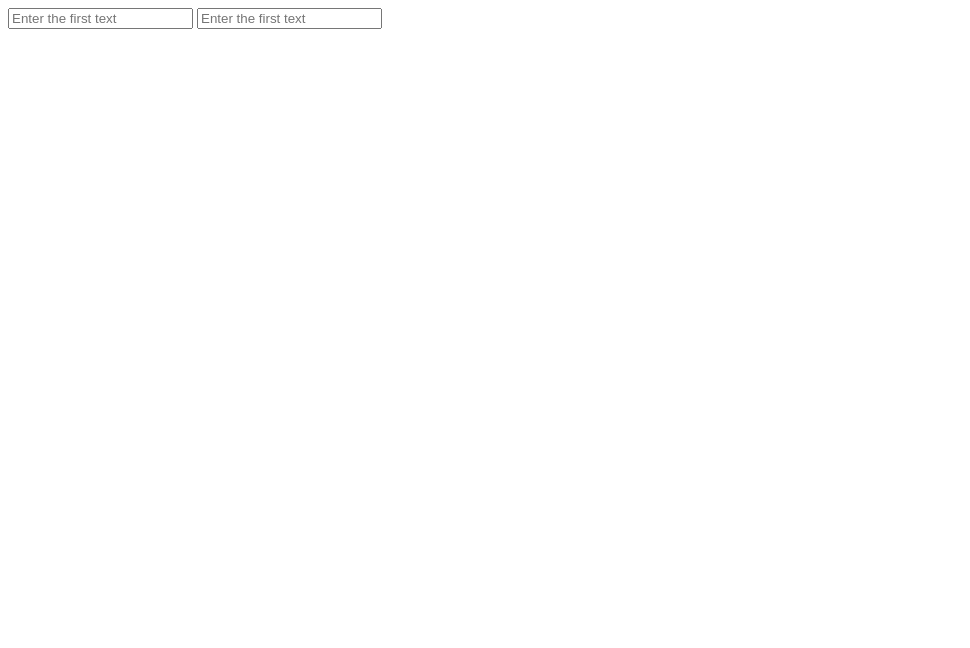
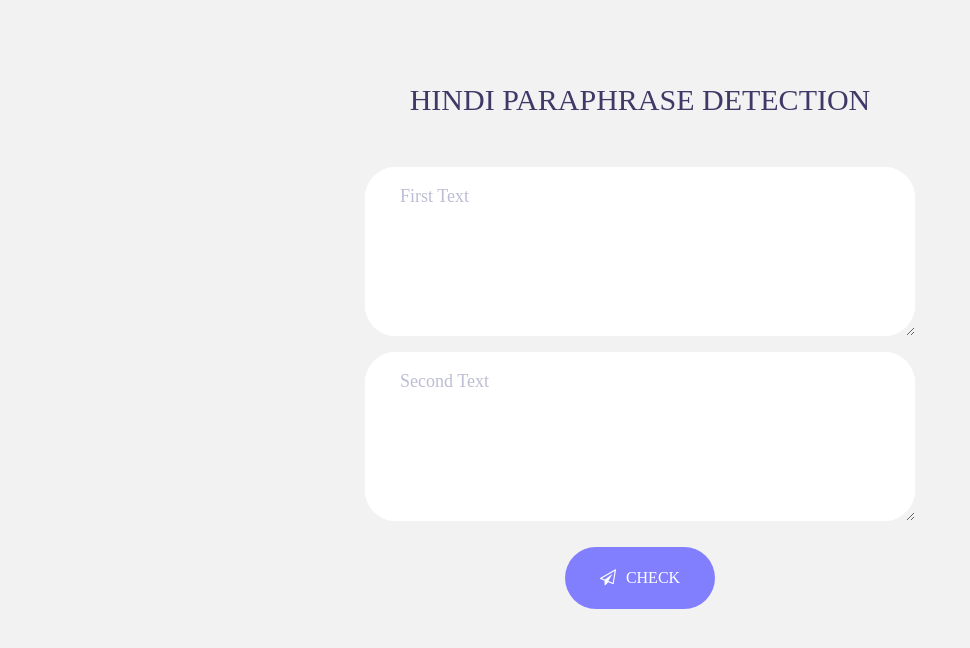
Before and after one commit to PillaiManish/Hindi-Paraphrase-Detection, a Django app: page /as/ in a window 1280 px wide. Shown: the top 648 px of the page, without its empty margins (0-970 px from the left). Run offline with Django 3.2, Linux system fonts and the light colour scheme; some libraries are stand-ins or nearby versions; some web fonts are replaced.

Commit message:
Form Part Completed

```diff
--- a/Hindi_Paraphrase_Detection/settings.py
+++ b/Hindi_Paraphrase_Detection/settings.py
@@ -121,7 +121,9 @@
 # https://docs.djangoproject.com/en/3.2/howto/static-files/
 
 STATIC_URL = '/static/'
-
+STATICFILES_DIRS = [
+    os.path.join(BASE_DIR,'static'),
+]
 # Default primary key field type
 # https://docs.djangoproject.com/en/3.2/ref/settings/#default-auto-field
 
--- a/templates/index.html
+++ b/templates/index.html
@@ -1,12 +1,85 @@
-<html>
-    <head>
-        <title>Paraphrase Detection</title>
-    </head>
+{% load static %}
+<!DOCTYPE html>
+<html lang="en">
+<head>
+	<title>Contact V10</title>
+	<meta charset="UTF-8">
+	<meta name="viewport" content="width=device-width, initial-scale=1">
+<!--===============================================================================================-->
+	<link rel="icon" type="image/png" href="{%static "images/icons/favicon.ico" %}"/>
+<!--===============================================================================================-->
+	<link rel="stylesheet" type="text/css" href="{%static "vendor/bootstrap/css/bootstrap.min.css" %}">
+<!--===============================================================================================-->
+	<link rel="stylesheet" type="text/css" href="{%static "fonts/font-awesome-4.7.0/css/font-awesome.min.css" %}">
+<!--===============================================================================================-->
+	<link rel="stylesheet" type="text/css" href="{%static "vendor/animate/animate.css" %}">
+<!--===============================================================================================-->
+	<link rel="stylesheet" type="text/css" href="{%static "vendor/css-hamburgers/hamburgers.min.css" %}">
+<!--===============================================================================================-->
+	<link rel="stylesheet" type="text/css" href="{%static "vendor/animsition/css/animsition.min.css" %}">
+<!--===============================================================================================-->
+	<link rel="stylesheet" type="text/css" href="{%static "vendor/select2/select2.min.css" %}">
+<!--===============================================================================================-->
+	<link rel="stylesheet" type="text/css" href="{%static "vendor/daterangepicker/daterangepicker.css" %}">
+<!--===============================================================================================-->
+	<link rel="stylesheet" type="text/css" href="{%static "css/util.css" %}">
+	<link rel="stylesheet" type="text/css" href="{%static "css/main.css" %}">
+<!--===============================================================================================-->
+</head>
+<body>
 
-    <body>
-        <form method="POST">
-            <input type="text" name="phrase1" placeholder="Enter the first text">
-            <input type="text" name="phrase1" placeholder="Enter the first text">
-        </form>
-    </body>
+
+	<div class="container-contact100">
+
+		<div class="wrap-contact100">
+			<form class="contact100-form validate-form" method="POST">
+                {% csrf_token %}
+				<span class="contact100-form-title">
+					Hindi Paraphrase Detection
+				</span>
+
+                <div class="wrap-input100 validate-input" data-validate = "Please enter the text">
+					<textarea class="input100" name="phrase1" placeholder="First Text"></textarea>
+					<span class="focus-input100"></span>
+				</div>
+
+				<div class="wrap-input100 validate-input" data-validate = "Please enter the text">
+					<textarea class="input100" name="phrase2" placeholder="Second Text"></textarea>
+					<span class="focus-input100"></span>
+				</div>
+
+				<div class="container-contact100-form-btn">
+					<button class="contact100-form-btn">
+						<span>
+							<i class="fa fa-paper-plane-o m-r-6" aria-hidden="true"></i>
+							Check
+						</span>
+					</button>
+				</div>
+			</form>
+		</div>
+	</div>
+
+
+
+	<div id="dropDownSelect1"></div>
+
+<!--===============================================================================================-->
+	<script src="{%static "vendor/jquery/jquery-3.2.1.min.js" %}"></script>
+<!--===============================================================================================-->
+	<script src="{%static "vendor/animsition/js/animsition.min.js" %}"></script>
+<!--===============================================================================================-->
+	<script src="{%static "vendor/bootstrap/js/popper.js" %}"></script>
+	<script src="{%static "vendor/bootstrap/js/bootstrap.min.js" %}"></script>
+<!--===============================================================================================-->
+	<script src="{%static "vendor/select2/select2.min.js" %}"></script>
+<!--===============================================================================================-->
+	<script src="{%static "vendor/daterangepicker/moment.min.js" %}"></script>
+	<script src="{%static "vendor/daterangepicker/daterangepicker.js" %}"></script>
+<!--===============================================================================================-->
+	<script src="{%static "vendor/countdowntime/countdowntime.js" %}"></script>
+<!--===============================================================================================-->
+	<script src="{%static "js/main.js" %}"></script>
+
+</body>
 </html>
```
